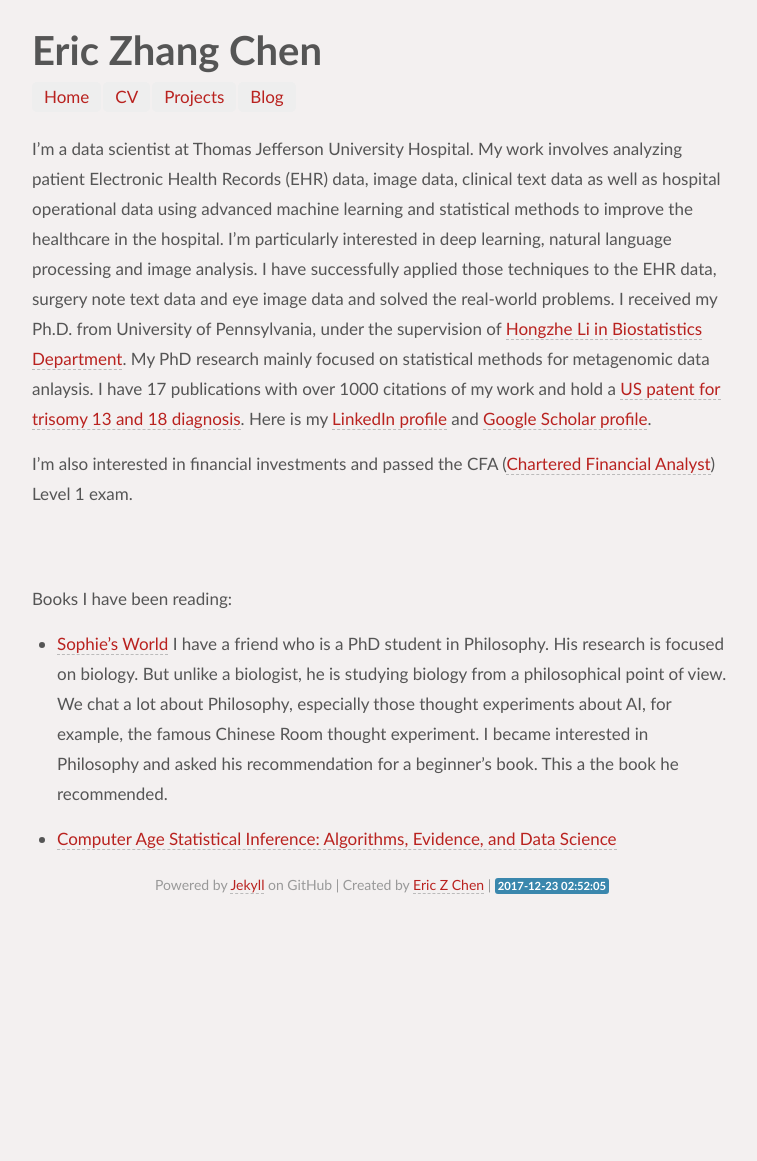
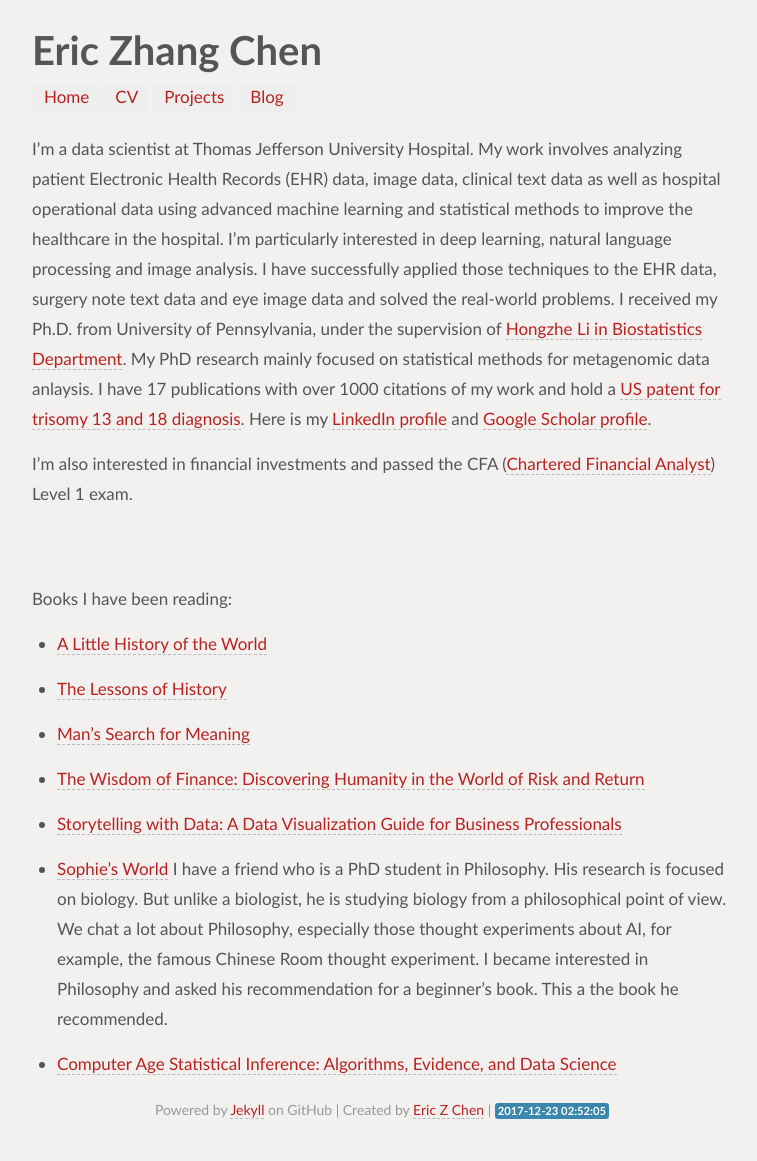
Before and after one commit to chvlyl/chvlyl.github.io, a Jekyll site: the page built from index.md, in a window 1280 px wide. Shown: the whole page, without its empty margins (258-1015 px from the left). Built offline with Jekyll 4.4.1, drawn with Linux system fonts in a browser that asks for light colours; before the commit the page ends 936 px from its top, so only the background shows below that.

Commit message:
add books

```diff
--- a/index.md
+++ b/index.md
@@ -13,9 +13,23 @@ I'm a data scientist at Thomas Jefferson University Hospital. My work involves a
 ---
 Books I have been reading:
 
+
+* [A Little History of the World](https://www.amazon.com/Little-History-World-Histories/dp/030014332X/ref=sr_1_1?s=books&ie=UTF8&qid=1513996880&sr=1-1&keywords=the+little+history+of+the+world)
+
+
+* [The Lessons of History](https://www.amazon.com/gp/product/143914995X/ref=oh_aui_detailpage_o02_s00?ie=UTF8&psc=1)
+
+
+* [Man's Search for Meaning](https://www.amazon.com/gp/product/080701429X/ref=oh_aui_detailpage_o09_s00?ie=UTF8&psc=1)
+
+
+* [The Wisdom of Finance: Discovering Humanity in the World of Risk and Return](https://www.amazon.com/gp/product/054491113X/ref=oh_aui_detailpage_o07_s00?ie=UTF8&psc=1)
+
+* [Storytelling with Data: A Data Visualization Guide for Business Professionals](https://www.amazon.com/Storytelling-Data-Visualization-Business-Professionals/dp/1119002257/ref=sr_1_1?ie=UTF8&qid=1513996696&sr=8-1&keywords=storytelling+with+data)
+
+
 * [Sophie's World](https://www.amazon.com/Sophies-World-History-Philosophy-Classics/dp/0374530718)
 I have a friend who is a PhD student in Philosophy. His research is focused on biology. But unlike a biologist, he is studying biology from a philosophical point of view. We chat a lot about Philosophy, especially those thought experiments about AI, for example, the famous Chinese Room thought experiment. I became interested in Philosophy and asked his recommendation for a beginner’s book. This a the book he recommended.
-
 
 
 
```
